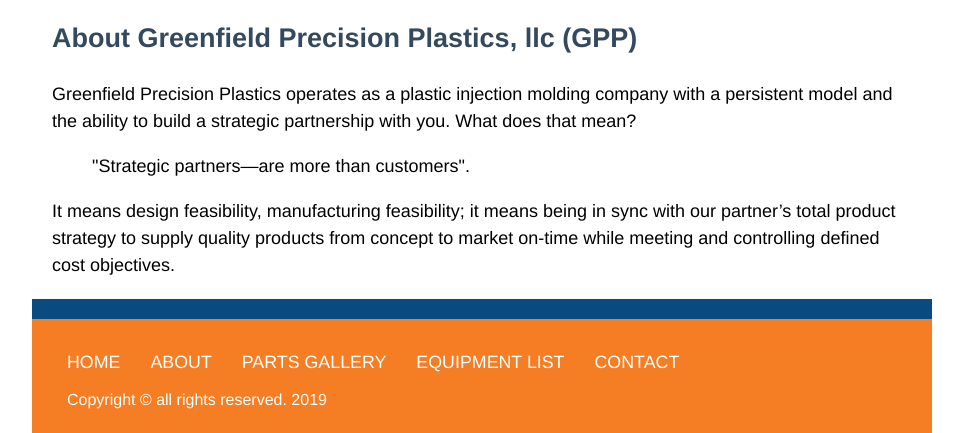
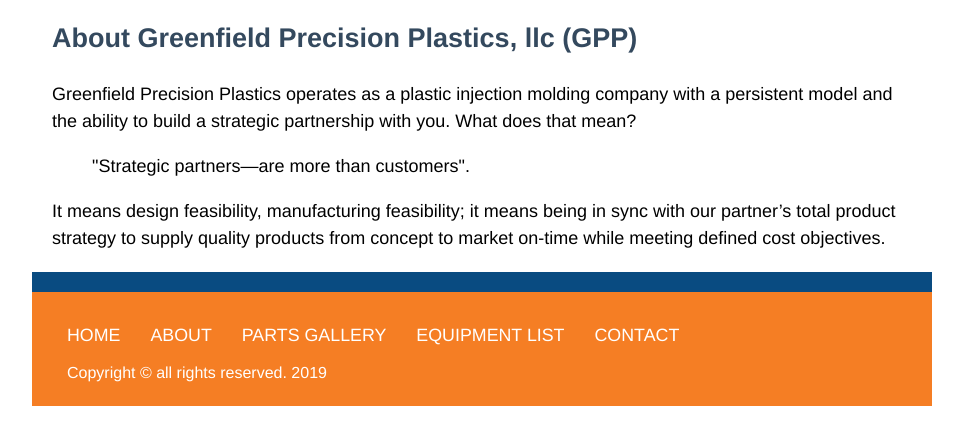
Before and after one commit to jdkarns/gpp, a PHP site: page /about.php in a window 1280 px wide. Shown: the part 1153-1586 px from the top of the page, without its empty margins (158-1121 px from the left). After the commit the page ends 1559 px from the top, so only its background shows below. Run offline with PHP 8.4, Linux system fonts and the light colour scheme.

Commit message:
About us page update

```diff
--- a/about.php
+++ b/about.php
@@ -40,8 +40,7 @@ include_once "includes/header-nav.inc";
                 </blockquote>
                 <p>
                     It means design feasibility, manufacturing feasibility; it means being in sync with our partner’s
-                    total product strategy to supply quality products from concept to market on-time while meeting and
-                    controlling defined cost objectives.
+                    total product strategy to supply quality products from concept to market on-time while meeting defined cost objectives.
                 </p>
                 <!-- <p>
                     Our capabilities include high quality parts and assemblies with short lead times while offering
```
